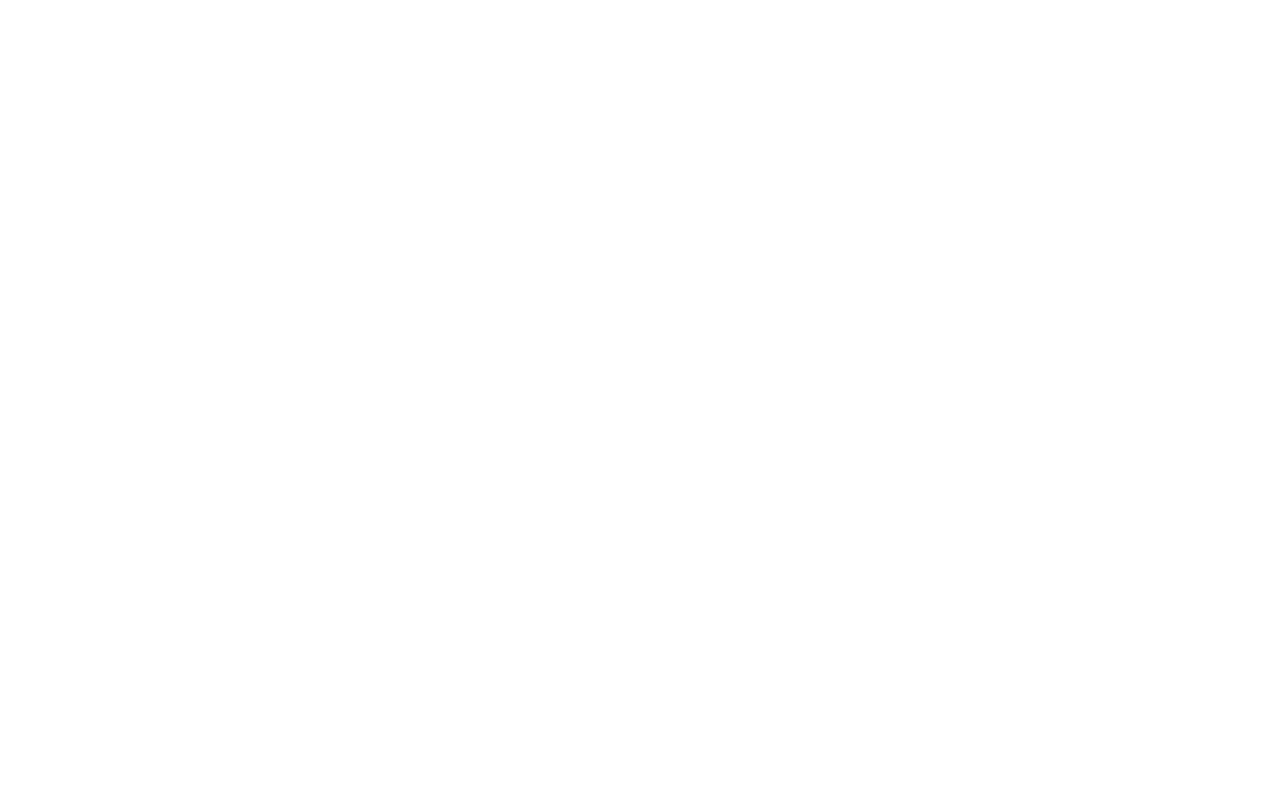
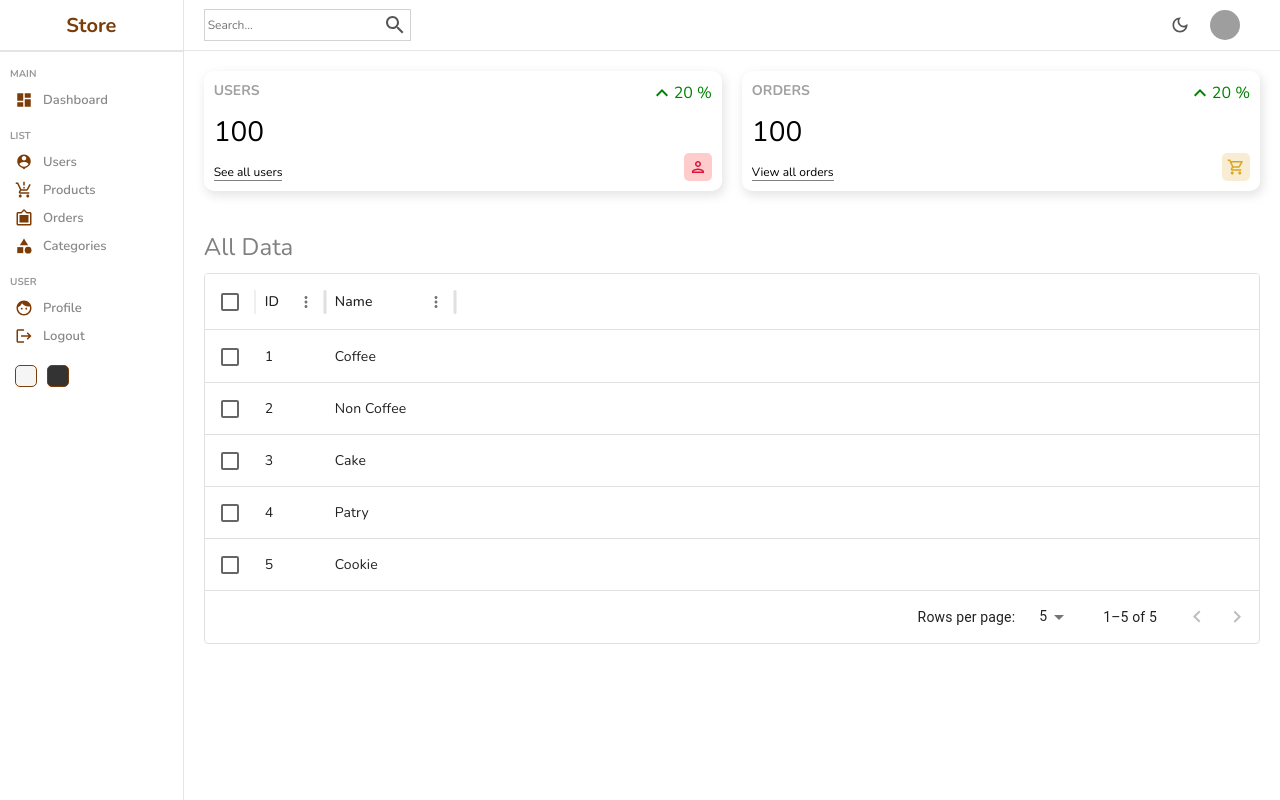
Before and after one commit to ekaseptya123/admin-ui, a React (Vite) app: page /categories in a window 1280 px wide. Before the commit this address had no page. Built offline with nearby package versions, Linux system fonts and the light colour scheme; grey boxes are pictures that could not be loaded.

Commit message:
first commit

```diff
--- a/src/App.jsx
+++ b/src/App.jsx
@@ -1,12 +1,12 @@
-import { useState } from "react";
+import React from 'react';
 import Home from "./pages/home/Home";
 import Login from "./pages/login/Login";
 import List from "./pages/list/List";
 import Single from "./pages/single/Single";
 import New from "./pages/new/New";
+import MyList from './pages/mylist/MyList';
 import { BrowserRouter, Routes, Route } from "react-router-dom";
-import { productInputs, userInputs } from "./formsource";
-
+import { categoriesInputs, productInputs, userInputs } from './formsource';
 function App() {
   return (
     <>
@@ -18,12 +18,24 @@
             <Route path="users">
               <Route index element={<List />}></Route>
               <Route path=":userId" element={<Single />}></Route>
-              <Route path="new" element={<New inputs={userInputs} title="Add New User"/>}></Route>
+              <Route
+                path = "new"
+                element={<New inputs={userInputs} title="Add New User" />}
+                />
+              </Route>
+              <Route path="products">
+                <Route index element={<List />}></Route>
+                <Route path=":productId" element={<Single />}></Route>
+              <Route
+                  path="new"
+                  element={<New inputs={productInputs} title="Add New Product" />}></Route>
             </Route>
-            <Route path="products">
-              <Route index element={<List />}></Route>
-              <Route path=":productId" element={<Single />}></Route>
-              <Route path="new" element={<New inputs={productInputs} title="Add New Product"/>}></Route>
+            <Route path="categories">
+                <Route index element={<MyList />}></Route>
+                <Route path=":categoriesId" element={<Single />}></Route>
+              <Route
+                  path="new"
+                  element={<New inputs={categoriesInputs} title="Add New Categories" />}></Route>
             </Route>
           </Route>
         </Routes>
--- /dev/null
+++ b/src/components/mydatatable/MyDatatable.jsx
@@ -0,0 +1,47 @@
+import "./mydatatable.scss";
+
+import { DataGrid } from "@mui/x-data-grid";
+import { Link } from "react-router-dom";
+
+const columns = [
+  { field: "id", headerName: "ID", width: 70 },
+  { field: "firstName", headerName: "Name", width: 130 },
+
+
+];
+
+const rows = [
+    { id: 1, firstName: "Coffee"},
+    { id: 2, firstName: "Non Coffee"},
+    { id: 3, firstName: "Cake"},
+    { id: 4, firstName: "Patry"},
+    { id: 5, firstName: "Cookie"},
+  ];
+
+const actionColumn = [
+
+];
+
+
+const MyDatatable = () => {
+  return (
+    <div className="mydatatable">
+        <div className="mydatatableTitle">
+        All Data
+        </div>
+      <DataGrid
+        rows={rows}
+        columns={columns.concat(actionColumn)}
+        initialState={{
+          pagination: {
+            paginationModel: { page: 0, pageSize: 5 },
+          },
+        }}
+        pageSizeOptions={[5, 10]}
+        checkboxSelection
+      />
+    </div>
+  );
+};
+
+export default MyDatatable;
--- /dev/null
+++ b/src/components/mydatatable/mydatatable.scss
@@ -0,0 +1,24 @@
+.mydatatable {
+    padding: 20px;
+
+    .mydatatableTitle {
+      width: 100%;
+      font-size: 24px;
+      color: gray;
+      margin-bottom: 10px;
+      display: flex;
+      align-items: center;
+      justify-content: space-between;
+
+      .link {
+        text-decoration: none;
+        color: green;
+        font-size: 16px;
+        font-weight: 400;
+        border: 1px solid green;
+        padding: 5px;
+        border-radius: 5px;
+        cursor: pointer;
+      }
+    }
+  }
--- a/src/components/sidebar/Sidebar.jsx
+++ b/src/components/sidebar/Sidebar.jsx
@@ -6,6 +6,7 @@
 import FilterFramesIcon from '@mui/icons-material/FilterFrames';
 import FaceIcon from '@mui/icons-material/Face';
 import LogoutIcon from '@mui/icons-material/Logout';
+import CategoryIcon from '@mui/icons-material/Category';
 
 const Sidebar = () => {
     return (
@@ -40,6 +41,12 @@
                         <FilterFramesIcon className = "icon" />
                         <span>Orders</span>
                     </li>
+                    <Link to = "/categories">
+                        <li>
+                            <CategoryIcon className = "icon" />
+                            <span>Categories</span>
+                        </li>
+                    </Link>
                     <p className="title">USER</p>
                     <li>
                         <FaceIcon className = "icon" />
--- a/src/formsource.jsx
+++ b/src/formsource.jsx
@@ -74,3 +74,36 @@
     placeholder: "in stock",
   },
 ];
+
+export const categoriesInputs = [
+  {
+    id: 1,
+    label: "Title",
+    type: "text",
+    placeholder: "Foodie",
+  },
+  {
+    id: 2,
+    label: "Description",
+    type: "text",
+    placeholder: "Description",
+  },
+  {
+    id: 3,
+    label: "Category",
+    type: "text",
+    placeholder: "Cookie",
+  },
+  {
+    id: 4,
+    label: "Price",
+    type: "text",
+    placeholder: "100",
+  },
+  {
+    id: 5,
+    label: "Stock",
+    type: "text",
+    placeholder: "in stock",
+  },
+];
--- a/src/pages/list/List.jsx
+++ b/src/pages/list/List.jsx
@@ -10,6 +10,7 @@
       <div className="listContainer">
         <Navbar />
         <Datatable />
+
       </div>
     </div>
   );
--- /dev/null
+++ b/src/pages/mylist/MyList.jsx
@@ -0,0 +1,25 @@
+import "./mylist.scss";
+import Sidebar from "../../components/sidebar/Sidebar";
+import Navbar from "../../components/navbar/Navbar";
+import Widget from "../../components/widget/Widget";
+import MyDatatable from "../../components/mydatatable/MyDatatable";
+
+
+
+const MyList = () => {
+  return (
+    <div className="mylist">
+      <Sidebar />
+      <div className="mylistContainer">
+        <Navbar />
+        <div className = "widgets">
+          <Widget type = "user"/>
+          <Widget type = "order"/>
+        </div>
+        <MyDatatable />
+      </div>
+    </div>
+  );
+};
+
+export default MyList;
--- /dev/null
+++ b/src/pages/mylist/mylist.scss
@@ -0,0 +1,14 @@
+.mylist {
+    display: flex;
+
+    .mylistContainer {
+      flex: 6;
+
+      .widgets
+     {
+        display: flex;
+        padding: 20px;
+        gap: 20px;
+      }
+      }
+    }
```
Lines whose indentation alone changed are shown as unchanged.
